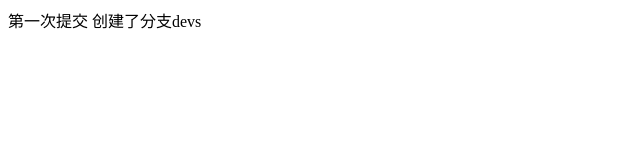
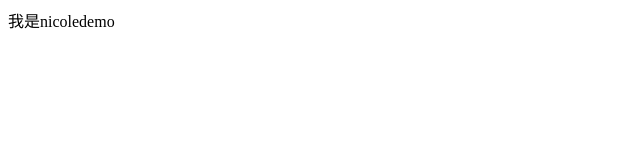
Before and after one commit to my2dieer/Nicole, a plain HTML site: page index.html in a window 1280 px wide. Shown: the whole page, without its empty margins (0-640 px from the left). Drawn offline with Linux system fonts and the light colour scheme.

Commit message:
我是nicoledemo

```diff
--- a/index.html
+++ b/index.html
@@ -5,8 +5,7 @@
 </head>
 <body>
 
-第一次提交
-创建了分支devs
+我是nicoledemo
 
 </body>
 </html>
```
